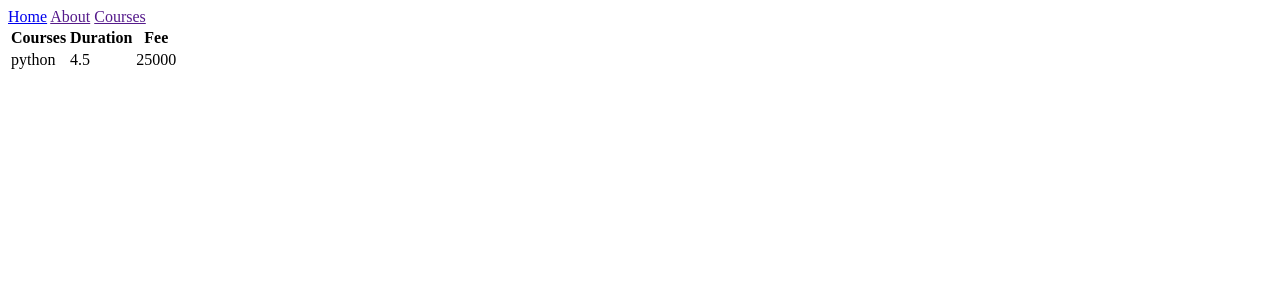
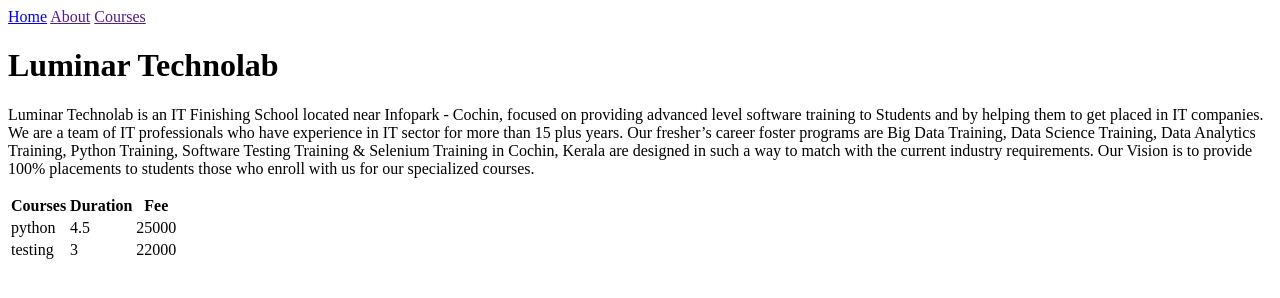
Before and after one commit to harithaasheesh/mypythonrepo, a plain HTML site: page frontend_works/html_works/home.html in a window 1280 px wide. Drawn offline with Linux system fonts and the light colour scheme.

Commit message:
modified

```diff
--- a/frontend_works/html_works/home.html
+++ b/frontend_works/html_works/home.html
@@ -14,6 +14,16 @@
 
     </header>
 <main>
+
+<p>
+<h1>Luminar Technolab</h1>
+Luminar Technolab is an IT Finishing School located near Infopark - Cochin, focused on
+ providing advanced level software training to Students and by helping them to get placed in IT companies. We are a team of IT professionals who have experience in IT sector for more than 15 plus years.
+ Our fresher’s career foster programs are Big Data Training, Data Science Training,
+ Data Analytics Training, Python Training, Software Testing Training & Selenium Training in Cochin, Kerala are designed in such a way to match with the current industry requirements. Our Vision is to provide
+ 100% placements to students those who enroll with us for our specialized courses.
+
+</p>
 <table>
 <tr>
     <th>Courses</th>
@@ -25,7 +35,11 @@
     <td>4.5</td>
     <td>25000</td>
 </tr>
-
+<tr>
+    <td>testing</td>
+    <td>3</td>
+    <td>22000</td>
+</tr>
 </table>
 
 </main>
```
